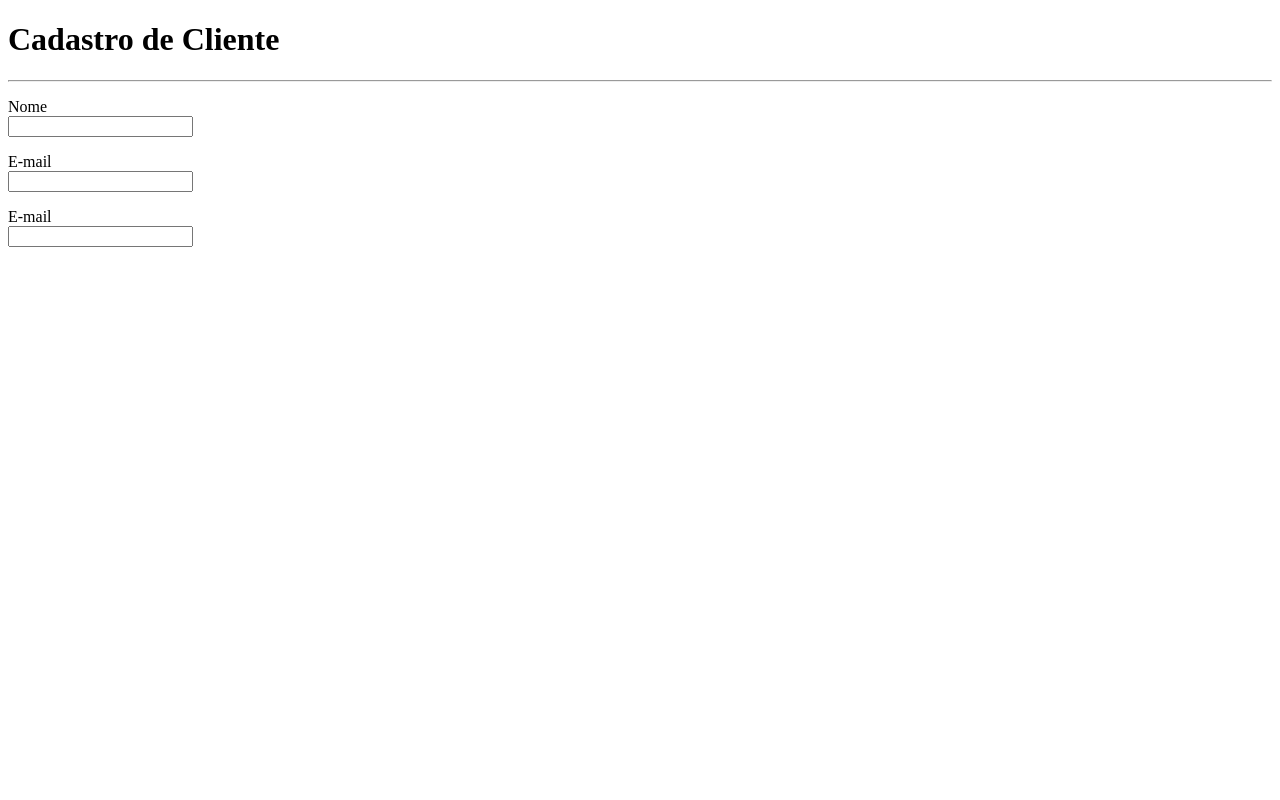
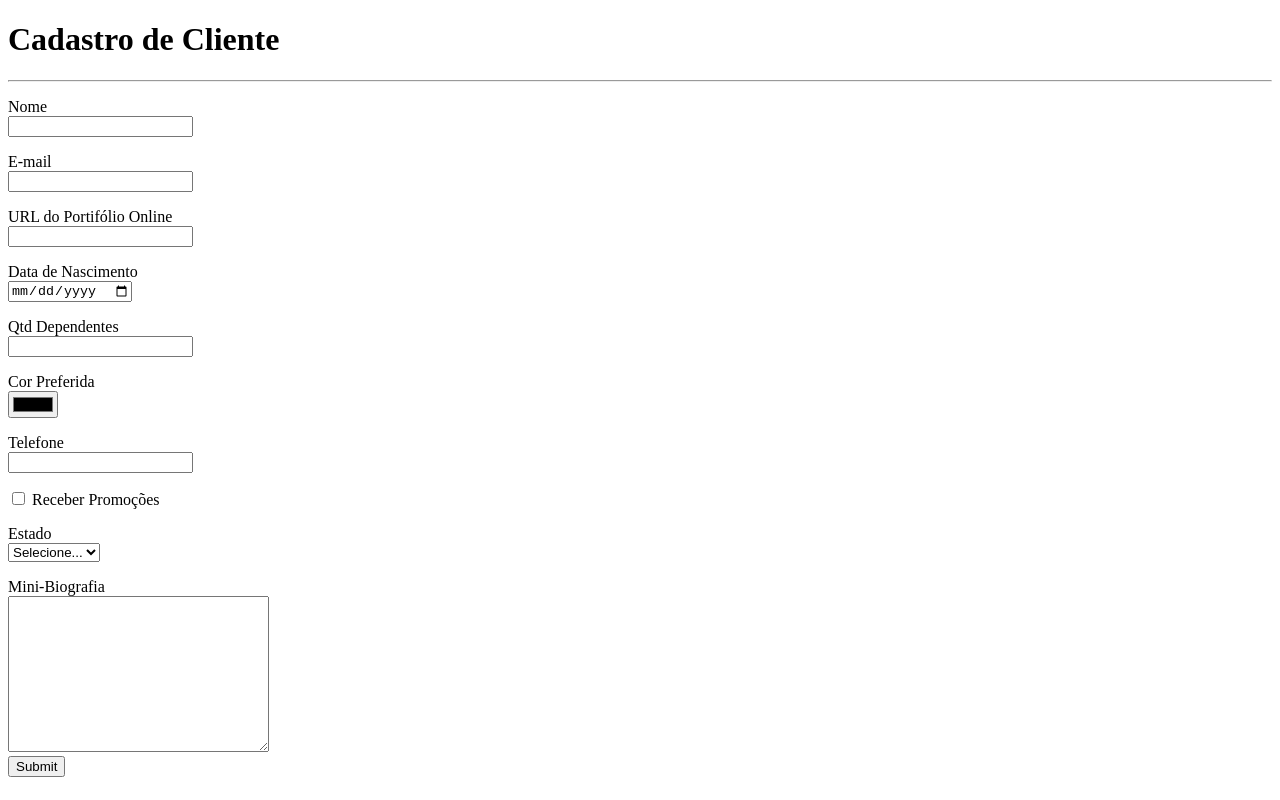
Before and after one commit to viniciusperdigao/IFES, a plain HTML site: page semana02/pratica10.html in a window 1280 px wide. Drawn offline with Linux system fonts and the light colour scheme.

Commit message:
Pratica10

```diff
--- a/semana02/pratica10.html
+++ b/semana02/pratica10.html
@@ -13,23 +13,65 @@
 <body>
     <h1>Cadastro de Cliente</h1>
     <hr>
-
+    <form action="/cliente/cadastrar" method="post">
         <p>
             <label for="txtNome">Nome</label> <br>
 
-        <input type="text" name="NomeCompleto" id="txtNome">
+            <input type="text" name="Nome" id="txtNome">
         </p>
         <p>
             <label for="txtMail">E-mail</label> <br>
 
-        <input type="text" name="NomeCompleto" id="txxtMail">
+            <input type="text" name="Email" id="txxtMail">
         </p>
 
         <p>
-        <label for="txtMail">E-mail</label> <br>
+            <label for="txtPortifolio">URL do Portifólio Online</label> <br>
 
-        <input type="text" name="NomeCompleto" id="txxtMail">
+            <input type="text" name="Portifolio" id="txtPortifolio">
         </p>
+        <p>
+            <label for="data">Data de Nascimento</label> <br>
+
+            <input type="date" name="Data" id="data">
+        </p>
+        <p>
+            <label for="txtDependentes">Qtd Dependentes</label> <br>
+
+            <input type="text" name="Dependentes" id="txtDependentes">
+        </p>
+        <p>
+            <label for="colorID">Cor Preferida</label> <br>
+
+            <input type="color" name="Cor" id="colorID">
+        </p>
+
+        <p>
+            <label for="txtDependentes">Telefone</label> <br>
+
+            <input type="text" name="Telefone" id="colorID">
+        </p>
+
+        <p>
+            <input type="checkbox" name="Promoções" id="promoID">
+            <label for="promoID">Receber Promoções</label>
+        </p>
+        <p>
+            <label for="promoID">Estado</label><br>
+            <select name="Animal" id="slcAnimal">
+                <option value="">Selecione...</option>
+            </select>
+        </p>
+        <label for="promoID">Mini-Biografia</label><br>
+        <textarea name="txtObservacao" rows="10" cols="30">
+
+        </textarea>
+
+        <br>
+        <input type="submit">
+    </form>
+
+
 
 
 </body>
```
Lines whose indentation alone changed are shown as unchanged.
